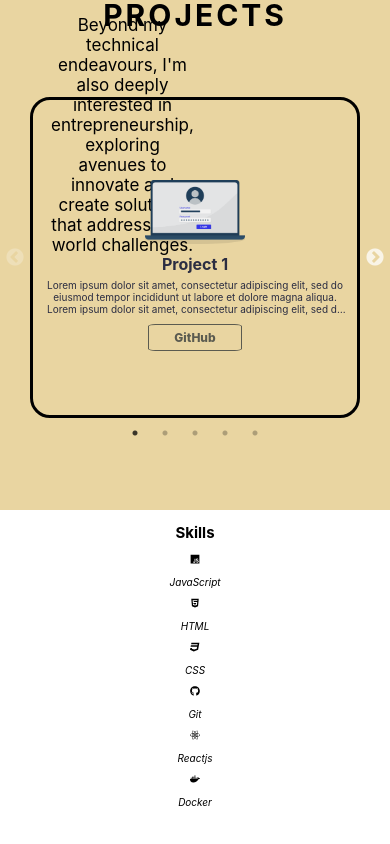
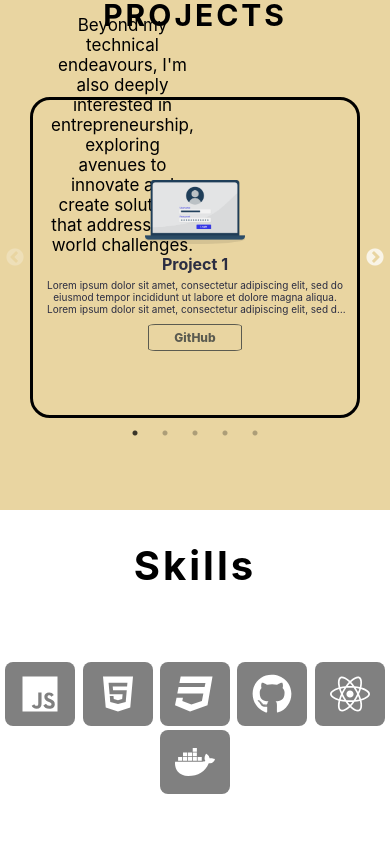
Before and after one commit to BryanGonsalves/personal-portfolio, a React (Create React App) app in the folder portfolio/: page / in a window 390 px wide. Shown: the part 1470-2314 px from the top of the page. Before the commit the page ends 2288 px from the top, so only its background shows below. Built offline with nearby package versions, Linux system fonts and the light colour scheme.

Commit message:
Added Skills Css to App.js

```diff
--- a/portfolio/src/App.css
+++ b/portfolio/src/App.css
@@ -490,3 +490,97 @@ a, a:active, a:hover {
     color: rgba(30, 39, 46, 0.7);
   }
 }
+/* Skills section */
+.skills {
+  background-color: white;
+  height: 50vh;
+  display: flex;
+  flex-direction: column;
+  align-items: center;
+}
+
+.title {
+  font-size: 4rem;
+  color: black;
+  margin: 3rem 0;
+  text-align: center;
+  margin-top: 5%;
+  letter-spacing: 0.3rem;
+}
+
+.skill-cards {
+  background-color: gray;
+  padding: 1.2rem 1rem 1rem 1rem;
+  margin: 1.2rem;
+    width: 10rem;
+  border-radius: 8px;
+  color: #ffffff;
+}
+
+.skill-icon {
+  color: white;
+  font-size: 40px;
+}
+
+.skill-holder {
+  display: flex;
+  flex-direction: row;
+  flex-wrap: wrap;
+  list-style: none;
+  justify-content: space-evenly;
+  align-items: center;
+  margin: 2em 0;
+}
+
+.skill {
+  font-size: 1.3rem;
+  font-weight: bolder;
+  text-align: center;
+  text-shadow: 2px 3px 4px #000000;
+  text-transform: uppercase;
+}
+
+.skill-cards:hover {
+  box-shadow: 0px 2px 10px #000000;
+}
+
+@media (max-width: 500px) {
+  .title {
+    font-size: 4rem;
+    color: black;
+    margin: 3rem 0;
+    text-align: center;
+    margin-top: 8%;
+    letter-spacing: 0.3rem;
+  }
+
+  .skill-cards {
+    background-color: gray;
+    padding: 1.2rem 1rem 1rem 1rem;
+    margin: 0.2rem;
+    width: 7em;
+    border-radius: 8px;
+    color: #ffffff;
+  }
+
+  .skill-icon {
+    color: white;
+    font-size: 40px;
+  }
+
+  .skill-holder {
+    display: flex;
+    flex-direction: row;
+    flex-wrap: wrap;
+    list-style: none;
+    justify-content: space-evenly;
+    align-items: center;
+    margin: 4em 0;
+  }
+
+  .skill {
+    padding: 0;
+    font-size: 0rem;
+  }
+}
+/* End Skills section */
```
